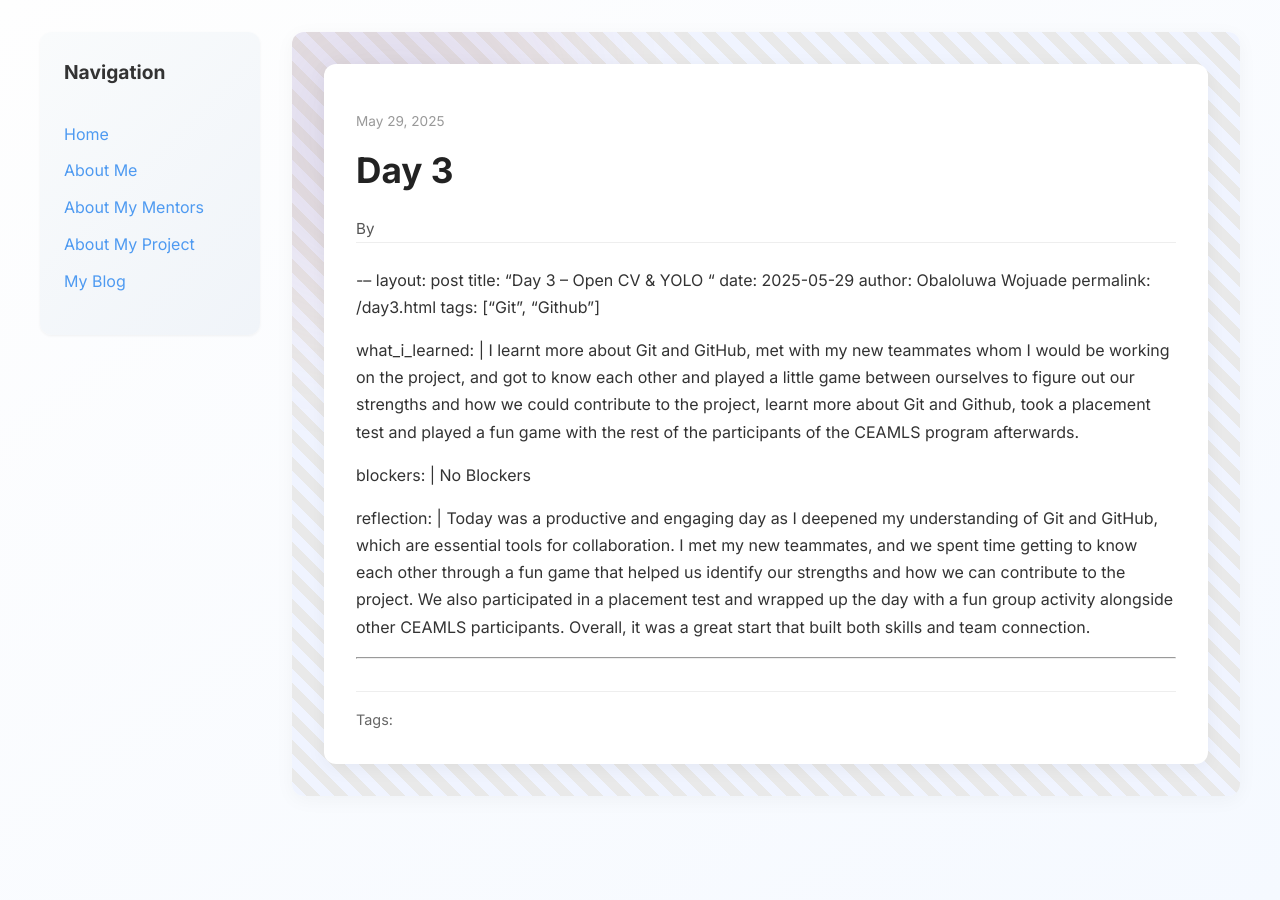
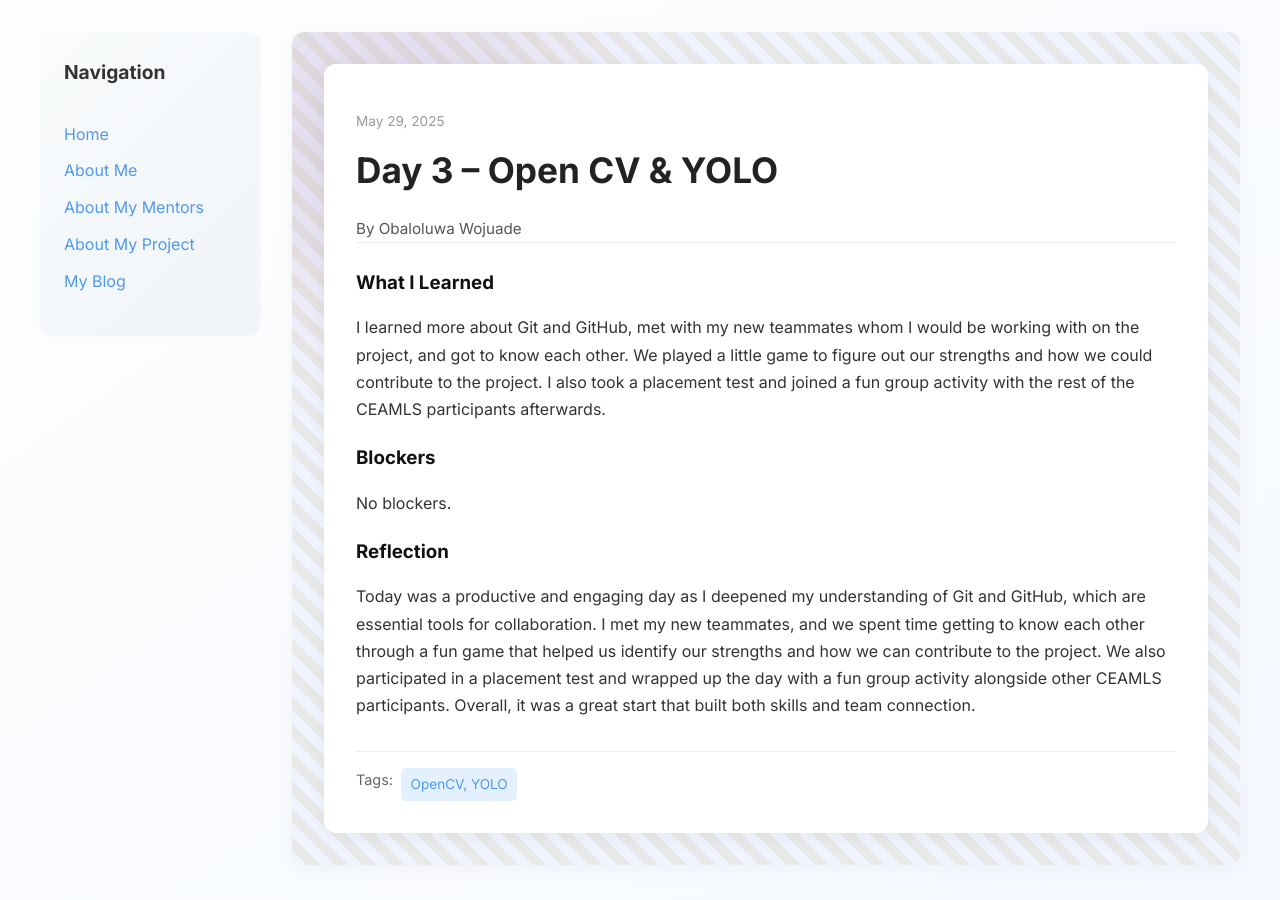
Before and after one commit to obwoj1/obwoj1.github.io, a Jekyll site: the page built from _posts/2025-05-29-day-3.md, in a window 1280 px wide. Built offline with Jekyll 4.4.1, drawn with Linux system fonts in a browser that asks for light colours; our own code applies the rules of GitHub Pages for plain Markdown files.

Commit message:
Update 2025-05-29-day-3.md

```diff
--- a/_posts/2025-05-29-day-3.md
+++ b/_posts/2025-05-29-day-3.md
@@ -1,18 +1,18 @@
-\---
+---
 layout: post
-title: "Day 3 – Open CV & YOLO "
+title: "Day 3 –  Open CV & YOLO"
 date: 2025-05-29
 author: Obaloluwa Wojuade
 permalink: /day3.html
-tags: ["Git", "Github"]
+tags: ["OpenCV, YOLO"]
 
 what_i_learned: |
-  I learnt more about Git and GitHub, met with my new teammates whom I would be working on the project, and got to know each other and played a little game between ourselves to figure out our strengths and how we could contribute to the project, learnt more about Git and Github, took a placement test and played a fun game with the rest of the participants of the CEAMLS program afterwards.
+  I learned more about Git and GitHub, met with my new teammates whom I would be working with on the project, and got to know each other. We played a little game to figure out our strengths and how we could contribute to the project. I also took a placement test and joined a fun group activity with the rest of the CEAMLS participants afterwards.
+
 
 blockers: |
-  No Blockers
+  No blockers.
 
 reflection: |
   Today was a productive and engaging day as I deepened my understanding of Git and GitHub, which are essential tools for collaboration. I met my new teammates, and we spent time getting to know each other through a fun game that helped us identify our strengths and how we can contribute to the project. We also participated in a placement test and wrapped up the day with a fun group activity alongside other CEAMLS participants. Overall, it was a great start that built both skills and team connection.
-
 ---
```
